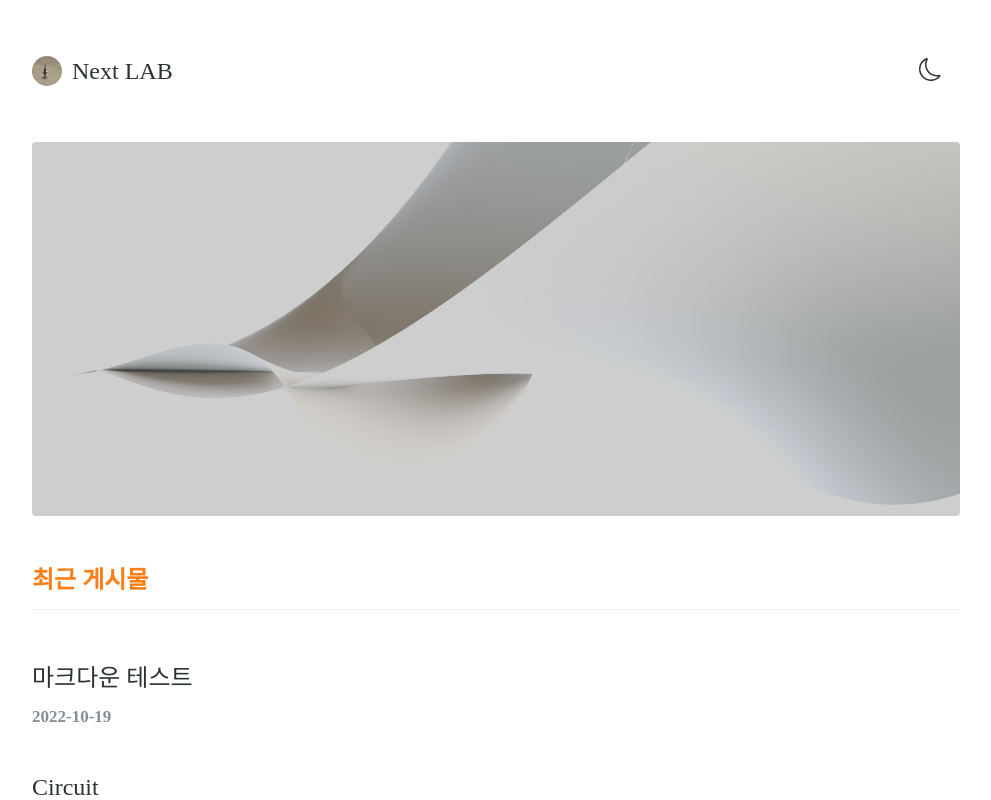
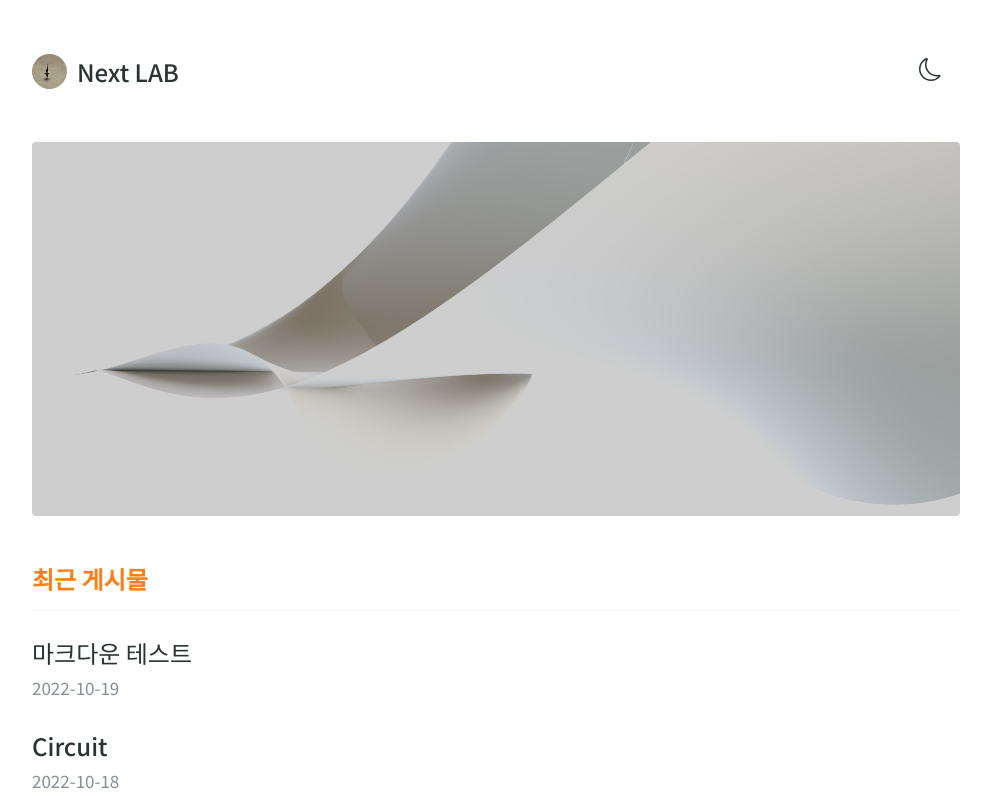
Before and after one commit to ctdlog/next-blog, a Next.js app: page / in a window 1280 px wide. Shown: the top 800 px of the page, without its empty margins (144-1135 px from the left). Built offline with nearby package versions, Linux system fonts and the light colour scheme.

Commit message:
💄 update font (Noto Sans)

```diff
--- a/components/Header.tsx
+++ b/components/Header.tsx
@@ -57,7 +57,7 @@ const Header = () => {
   const { isDark, toggleTheme } = useContext(ThemeContext);
   return (
     <HeaderBlock>
-      <LogoImage src='/logo.jpg' alt='logo' width='30' height='30' />
+      <LogoImage src='/logo.jpg' alt='logo' width='35' height='35' />
       <Logo>Next LAB</Logo>
       <LinkWrapper>
         <ModeToggleButton onClick={toggleTheme}>
--- a/components/PostCard.tsx
+++ b/components/PostCard.tsx
@@ -7,7 +7,7 @@ const PostCardBlock = styled.div`
   text-align: left;
   color: inherit;
   transition: color 0.15s ease, border-color 0.15s ease;
-  margin-top: 16px;
+  margin-bottom: 28px;
   cursor: pointer;
   &:hover,
   &:focus,
@@ -17,16 +17,16 @@ const PostCardBlock = styled.div`
   }
 `;
 
-const Title = styled.h1`
+const Title = styled.div`
   font-size: 24px;
   font-weight: 500;
-  margin-bottom: 8px;
+  margin-bottom: 5px;
   white-space: nowrap;
   overflow: hidden;
   text-overflow: ellipsis;
 `;
 
-const Date = styled.h2`
+const Date = styled.div`
   font-size: 17px;
   color: #868e96;
 `;
--- a/components/view/PostsView.tsx
+++ b/components/view/PostsView.tsx
@@ -12,6 +12,7 @@ const Title = styled.h1`
   padding-bottom: 14px;
   border-bottom: ${({ theme }) => `1px solid ${theme.borderBottomColor}`};
   margin-top: 40px;
+  margin-bottom: 24px;
 `;
 
 const Main = styled.div`
--- /dev/null
+++ b/pages/_document.tsx
@@ -0,0 +1,24 @@
+import { Html, Head, Main, NextScript } from 'next/document';
+
+export default function Document() {
+  return (
+    <Html>
+      <Head>
+        <link rel='preconnect' href='https://fonts.googleapis.com' />
+        <link
+          rel='preconnect'
+          href='https://fonts.gstatic.com'
+          crossOrigin='true'
+        />
+        <link
+          href='https://fonts.googleapis.com/css2?family=Noto+Sans+KR:wght@400;500;700&family=Noto+Sans:ital,wght@0,400;0,500;1,500&display=swap'
+          rel='stylesheet'
+        />
+      </Head>
+      <body>
+        <Main />
+        <NextScript />
+      </body>
+    </Html>
+  );
+}
--- a/styles/globalStyles.tsx
+++ b/styles/globalStyles.tsx
@@ -7,6 +7,8 @@ const style = (theme: Theme) => css`
     padding: 0;
     color: ${theme.fontColor};
     background-color: ${theme.bgColor};
+    font-family: 'Noto Sans', sans-serif;
+    font-family: 'Noto Sans KR', sans-serif;
   }
 
   html {
```
